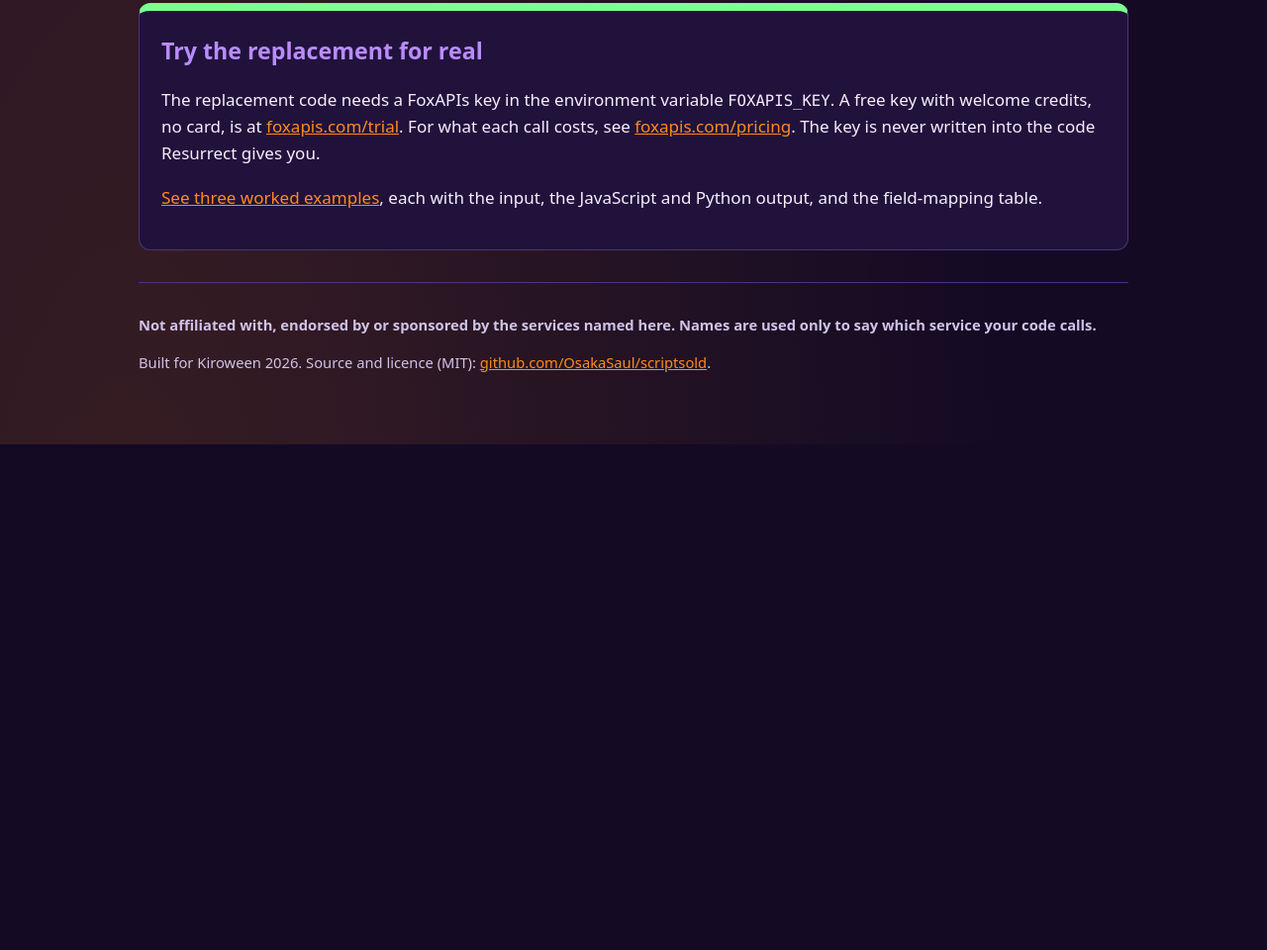
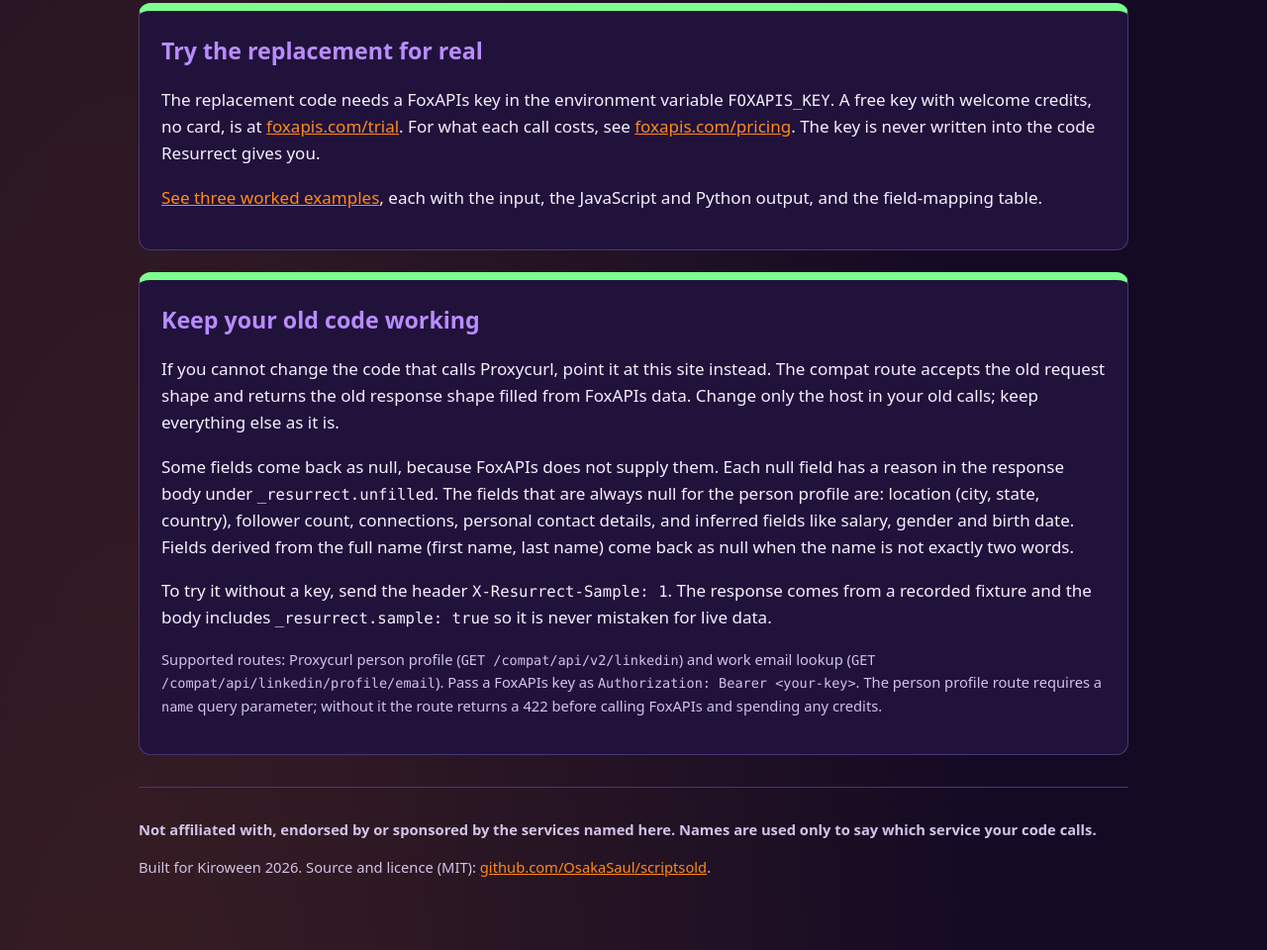
Before and after one commit to OsakaSaul/scriptsold, a website with bundled scripts: page public/index.html in a window 1280 px wide. Shown: the part 3099-4059 px from the top of the page at 99% size. Before the commit the page ends 3548 px from the top, so only its background shows below. Built offline with nearby package versions, Linux system fonts and the light colour scheme.

Commit message:
Kiro: task 16 - Keep your old code section explaining compat route, sample mode and null fields

```diff
--- a/public/index.html
+++ b/public/index.html
@@ -100,6 +100,14 @@
     <p>The replacement code needs a FoxAPIs key in the environment variable <code>FOXAPIS_KEY</code>. A free key with welcome credits, no card, is at <a href="https://foxapis.com/trial" target="_blank" rel="noopener noreferrer" title="Get a free FoxAPIs key (opens in a new tab)" aria-label="Get a free FoxAPIs key, opens in a new tab">foxapis.com/trial</a>. For what each call costs, see <a href="https://foxapis.com/pricing" target="_blank" rel="noopener noreferrer" title="FoxAPIs pricing (opens in a new tab)" aria-label="FoxAPIs pricing, opens in a new tab">foxapis.com/pricing</a>. The key is never written into the code Resurrect gives you.</p>
     <p><a href="examples.html" title="Open three worked examples with input, output and field tables" aria-label="See three worked examples">See three worked examples</a>, each with the input, the JavaScript and Python output, and the field-mapping table.</p>
   </section>
+
+  <section aria-labelledby="compat-h" class="key">
+    <h2 id="compat-h">Keep your old code working</h2>
+    <p>If you cannot change the code that calls Proxycurl, point it at this site instead. The compat route accepts the old request shape and returns the old response shape filled from FoxAPIs data. Change only the host in your old calls; keep everything else as it is.</p>
+    <p>Some fields come back as null, because FoxAPIs does not supply them. Each null field has a reason in the response body under <code>_resurrect.unfilled</code>. The fields that are always null for the person profile are: location (city, state, country), follower count, connections, personal contact details, and inferred fields like salary, gender and birth date. Fields derived from the full name (first name, last name) come back as null when the name is not exactly two words.</p>
+    <p>To try it without a key, send the header <code>X-Resurrect-Sample: 1</code>. The response comes from a recorded fixture and the body includes <code>_resurrect.sample: true</code> so it is never mistaken for live data.</p>
+    <p class="small">Supported routes: Proxycurl person profile (<code>GET /compat/api/v2/linkedin</code>) and work email lookup (<code>GET /compat/api/linkedin/profile/email</code>). Pass a FoxAPIs key as <code>Authorization: Bearer &lt;your-key&gt;</code>. The person profile route requires a <code>name</code> query parameter; without it the route returns a 422 before calling FoxAPIs and spending any credits.</p>
+  </section>
 </main>
 
 <footer>
```
